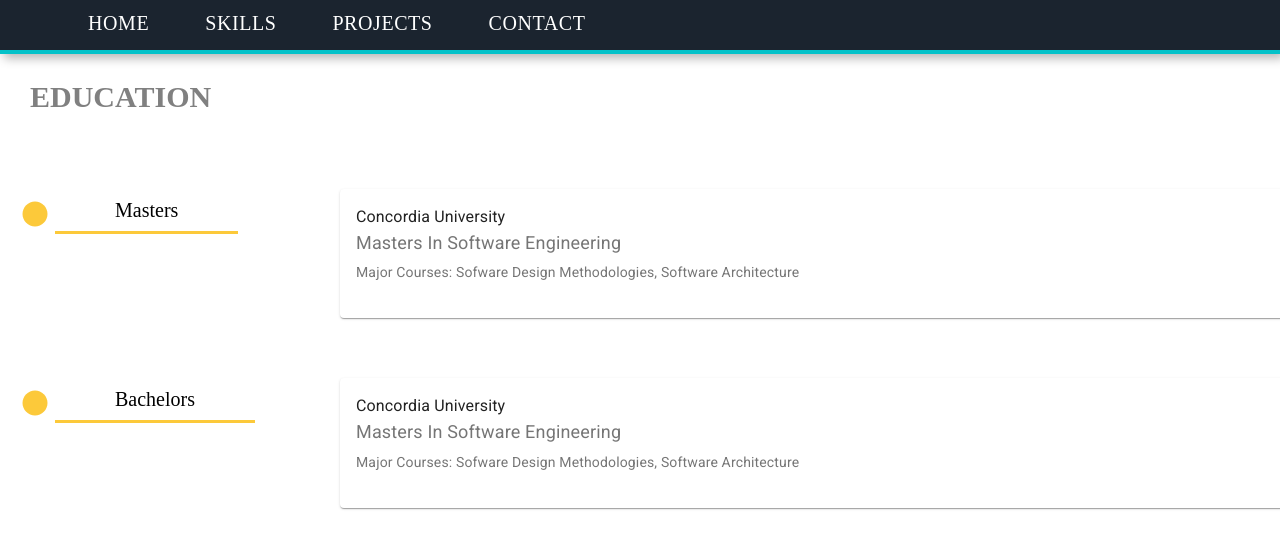
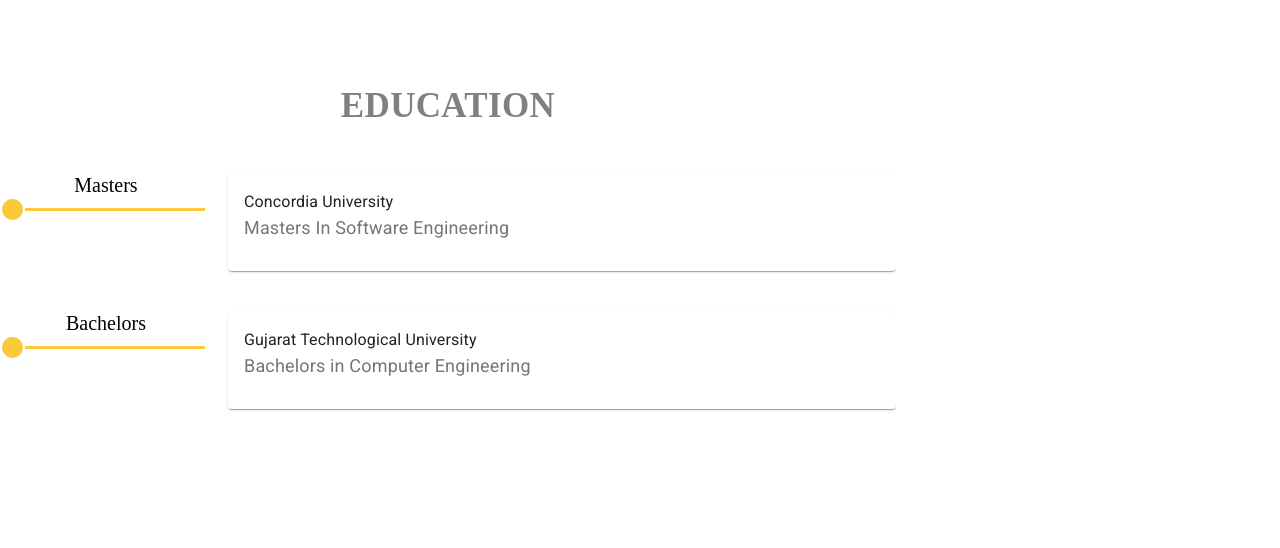
Before and after one commit to arunipatel06/portfolio, a React (Create React App) app in the folder my-portfolio/: page /education in a window 1280 px wide. Shown: the top 548 px of the page. Built offline with nearby package versions, Linux system fonts and the light colour scheme.

Commit message:
Update education page

```diff
--- a/my-portfolio/src/Education.js
+++ b/my-portfolio/src/Education.js
@@ -1,25 +1,23 @@
 import React from "react";
-import { Grid } from "@material-ui/core";
+import { Grid, Divider, Typography , Card, CardContent} from "@material-ui/core";
 import { makeStyles } from "@material-ui/core/styles";
-import NewNavbar from "./NewNavbar";
 import LensRoundedIcon from "@material-ui/icons/LensRounded";
-import SimpleCard from "./education/Card";
 
 const usestyles = makeStyles(theme => ({
   page: {
     height: "100vh",
-    width: "100%",
+    // width: "100%",
     backgroundColor: "white",
     padding: "35px 20px"
   },
   title: {
-    textAlign: "left",
+    textAlign: "center",
     fontFamily: "freight-sans-pro Helvetica Neue Helvetica Arial sans-serif",
     textTransform: "uppercase",
-    fontSize: "30px",
-    fontWeight: "bold",
+    fontSize: "35px",
+    fontWeight: 600,
     color: "grey",
-    margin: "45px 10px"
+    margin: "80px 0px 25px 0px",
   },
   border: {
     borderLeft: "5px solid #fcc93a",
@@ -28,35 +26,29 @@
     // padding:"30px"
   },
   icons: {
-    position: "absolute",
-    display: "flex",
-    justify: "flex-end",
+    // position: "absolute",
     color: "#fcc93a",
-    fontSize: "30px",
-    margin: "0px 0px 40px 0px"
+    fontSize: "25px",
+    // margin: "0px 0px 40px 0px"
     // border: "3px solid grey",
     // borderRadius: "50%"
 
   },
-  container: {
-    width: "fit-content",
-    position: "relative",
-    margin: "40px 0px 0px 0px"
-
+  bullets: {
+    display:"flex",
+    flexDirection:"row",
+    justifyContent:"left",
+    alignItems:"center"
   },
 
   contentContainer: {
-    // border:"3px solid Grey",
-    margin: "30px 0px 0px 0px"
+    paddingBottom:"25px"
   },
   heading: {
-    textAlign: "left",
+    textAlign: "center",
     fontSize: "20px",
-    margin: "0px 0px 0px 35px",
     fontFamily: "freight-sans-pro Helvetica Neue Helvetica Arial sans-serif",
-    borderBottom: "3px solid #fcc93a",
-    width:"200px",
-    padding:"0px 60px 10px 60px "
+    overflow:"hidden"
   },
   year: {
     fontFamily: "Helvetica Neue Helvetica Arial",
@@ -70,49 +62,93 @@
     margin: "10px 0px 10px 15px",
     fontSize: "15px",
     fontFamily: "sans-serif"
-  }
+  },
+  bullet: {
+    display: 'inline-block',
+    margin: '0 2px',
+    transform: 'scale(0.8)',
+  },
+  cardTitle: {
+    fontSize: "18px",
+  },
+  pos: {
+    marginBottom: 12,
+  },
 }));
 const Education = props => {
   const classes = usestyles();
 
+
+  const masterEducation = (
+    <Card className={classes.root}>
+      <CardContent>
+        <Typography>
+          Concordia University
+        </Typography>
+        <Typography  className={classes.cardTitle} color="textSecondary" gutterBottom>
+            Masters In Software Engineering
+        </Typography>
+
+        {/* <Typography className={classes.pos} variant="body2" component="p" color="textSecondary">
+          Major Courses: Sofware Design Methodologies, Software Architecture
+        </Typography> */}
+      </CardContent>
+    </Card>
+  );
+
+  const BachelorEducation = (
+    <Card className={classes.root}>
+      <CardContent>
+        <Typography>
+          Gujarat Technological University
+        </Typography>
+        <Typography  className={classes.cardTitle} color="textSecondary" gutterBottom>
+            Bachelors in Computer Engineering
+        </Typography>
+
+        {/* <Typography className={classes.pos} variant="body2" component="p" color="textSecondary">
+        </Typography> */}
+      </CardContent>
+    </Card>
+  );
+
+
+
   return (
-    <div>
-      <div>
-        <NewNavbar />
-      </div>
-      <section className={classes.page}>
-        <h1 className={classes.title}>Education</h1>
-        <Grid container>
+    <div style={{overflow:'hidden' ,maxWidth:'70%'}} >
+        <Grid container spacing={2}>
+          <Grid item xs={12}>
+          <Typography className={classes.title}>Education</Typography>
+          </Grid>
+
           <Grid item xs={3}>
-            <div className={classes.container}>
+            <div className={classes.heading}>Masters </div>
+            <div className={classes.bullets}>
               <LensRoundedIcon className={classes.icons} />
-              <span className={classes.heading}>Masters</span>
+              <Divider style={{height:"3px", width:"180px",  backgroundColor: "#fcc93a",}}/>
             </div>
           </Grid>
 
           <Grid item xs={9}>
             <div className={classes.contentContainer}>
-              <SimpleCard />
+              {masterEducation}
             </div>
-            <div className={classes.contentContainer}></div>
           </Grid>
 
           <Grid item xs={3}>
-            <div className={classes.container}>
+            <div className={classes.heading}>Bachelors </div>
+            <div className={classes.bullets}>
               <LensRoundedIcon className={classes.icons} />
-              <span className={classes.heading}>Bachelors</span>
+              <Divider style={{height:"3px", width:"180px",  backgroundColor: "#fcc93a",}}/>
             </div>
           </Grid>
 
           <Grid item xs={9}>
             <div className={classes.contentContainer}>
-              <SimpleCard />
-            </div>
-            <div className={classes.contentContainer}>
+              {BachelorEducation}
             </div>
           </Grid>
         </Grid>
-      </section>
     </div>
   );
 };
--- a/my-portfolio/src/education/Card.js
+++ /dev/null
@@ -1,46 +0,0 @@
-import React from 'react';
-import { makeStyles } from '@material-ui/core/styles';
-import Card from '@material-ui/core/Card';
-import CardContent from '@material-ui/core/CardContent';
-import Typography from '@material-ui/core/Typography';
-
-const useStyles = makeStyles({
-  root: {
-    minWidth: 275,
-  },
-  bullet: {
-    display: 'inline-block',
-    margin: '0 2px',
-    transform: 'scale(0.8)',
-  },
-  title: {
-    fontSize: "18px",
-  },
-  pos: {
-    marginBottom: 12,
-  },
-});
-
-export default function SimpleCard() {
-  const classes = useStyles();
-
-  return (
-    <Card className={classes.root}>
-      <CardContent>
-        <Typography>
-          Concordia University
-        </Typography>
-        <Typography  className={classes.title} color="textSecondary" gutterBottom>
-            Masters In Software Engineering
-        </Typography>
-
-        <Typography className={classes.pos} variant="body2" component="p" color="textSecondary">
-          Major Courses: Sofware Design Methodologies, Software Architecture
-        </Typography>
-      </CardContent>
-      {/* <CardActions>
-        <Button size="small">Learn More</Button>
-      </CardActions> */}
-    </Card>
-  );
-}
```
